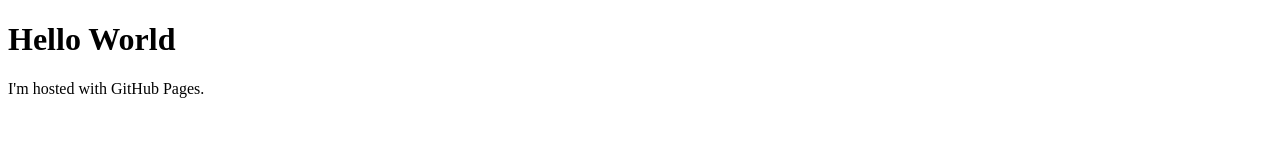
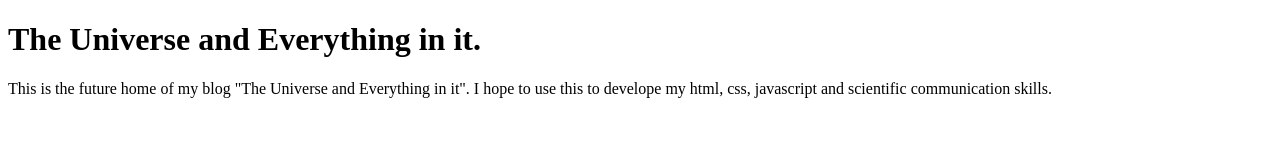
Before and after one commit to mada9/mada9.github.io, a plain HTML site: page index.html in a window 1280 px wide. Drawn offline with Linux system fonts and the light colour scheme.

Commit message:
Update index.html

```diff
--- a/index.html
+++ b/index.html
@@ -1,7 +1,9 @@
 <!DOCTYPE html>
 <html>
 <body>
-<h1>Hello World</h1>
-<p>I'm hosted with GitHub Pages.</p>
+<h1>The Universe and Everything in it.</h1>
+<p>This is the future home of my blog "The Universe and Everything in it". I hope to use this to develope
+ my html, css, javascript and scientific communication skills.
+</p>
 </body>
 </html>
```
